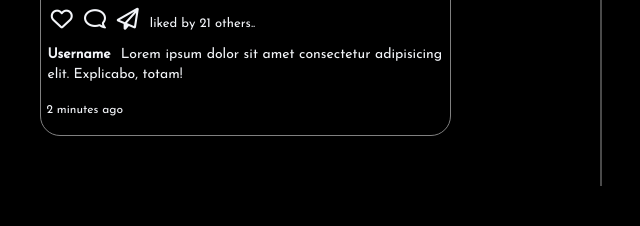
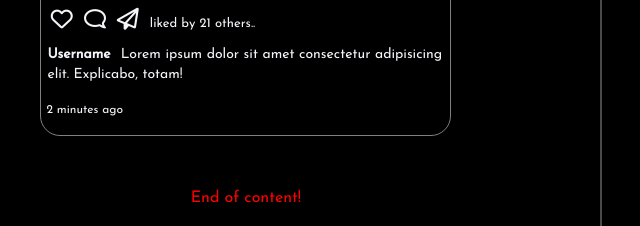
Before and after one commit to Alphy777/social-media-front-end-temp, a plain HTML site: page index.html in a window 1280 px wide. Shown: the part 3238-3464 px from the top of the page, without its empty margins (322-962 px from the left). Before the commit the page ends 3424 px from the top, so only its background shows below. Drawn offline with nearby package versions, Linux system fonts and the light colour scheme.

Commit message:
Condition added

```diff
--- a/index.html
+++ b/index.html
@@ -137,7 +137,7 @@
                             </div>
                         </div>
                         <!-- repeat the above for more post -->
-
+                        <p style="text-align: center; color: red;">End of content!</p>
                     </div>
                     <div class="col-md-4 profile-section end-0 position-fixed" style="width: auto;">
                         <h2>Profile</h2>
```
